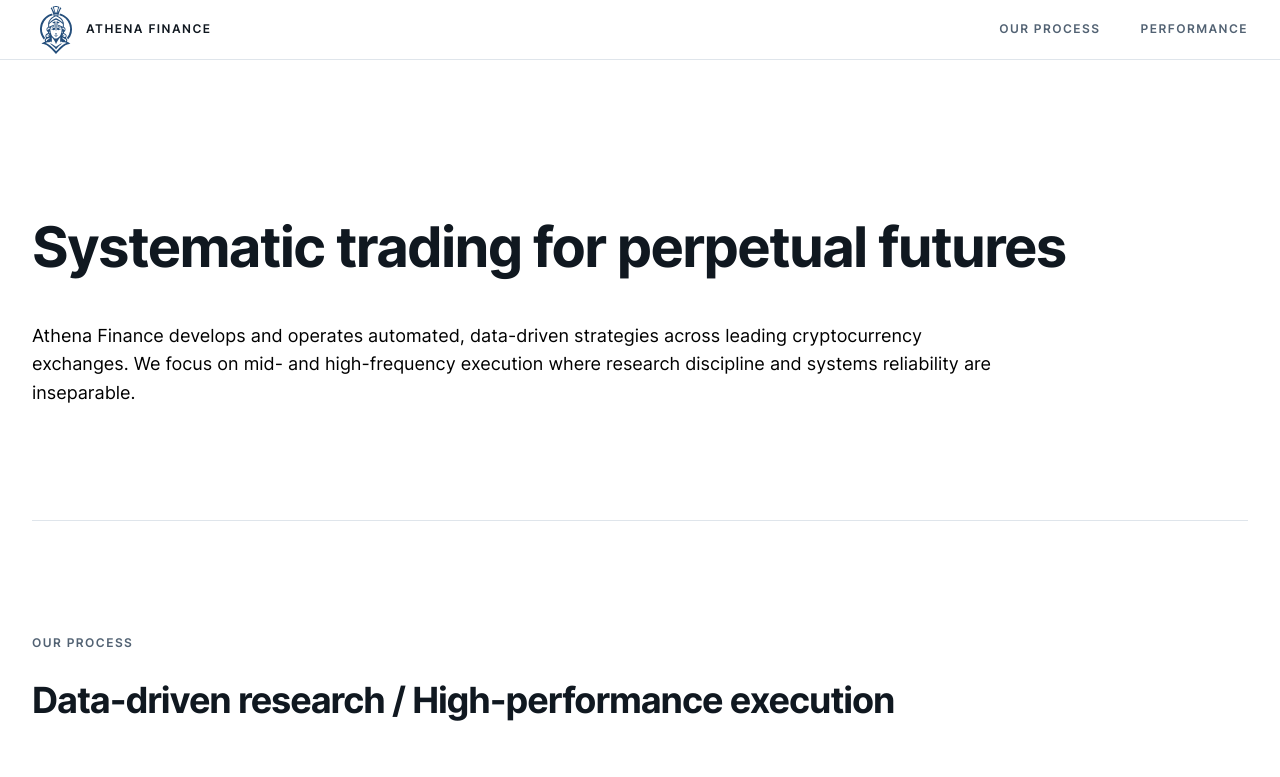
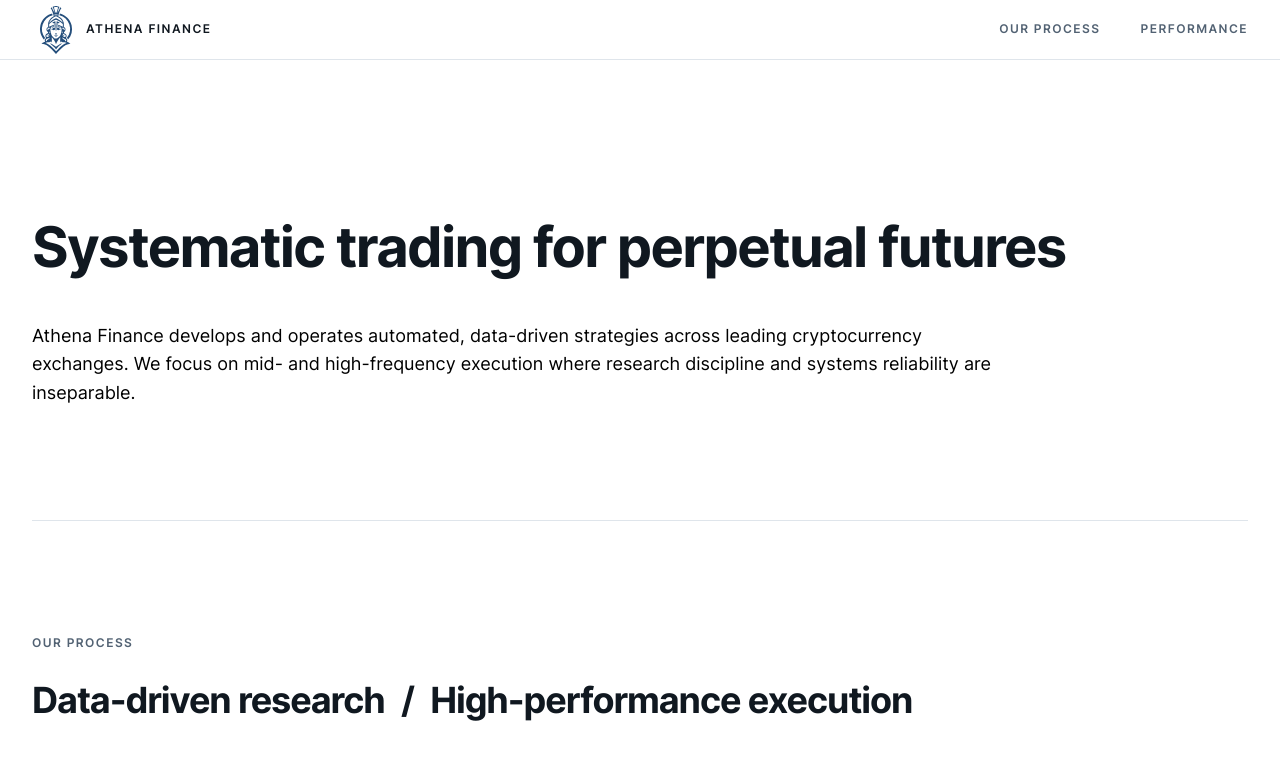
Before and after one commit to PanzerKunst/athena-finance-website, a React (Vite) app: page / in a window 1280 px wide. Shown: the top 777 px of the page. Built offline with nearby package versions, Linux system fonts and the light colour scheme.

Commit message:
Fix following code review

```diff
--- a/src/UI/LandingPage.tsx
+++ b/src/UI/LandingPage.tsx
@@ -35,16 +35,16 @@ export function LandingPage() {
         <section id="process">
           <div className="container">
             <p className="label">Our process</p>
-            <h2>Data-driven research / High-performance execution</h2>
+            <h2>Data-driven research <span className="separator">/</span> High-performance execution</h2>
 
             <ul className="styleless">
               <li>
-                <PulseIcon size={28}/>
+                <PulseIcon size={28} aria-hidden/>
                 <h3>01 <span className="separator">/</span> Strategy research</h3>
                 <p>Ideas are expressed in Pine Script, evaluated across market regimes, and refined through exhaustive backtesting in TradingView.</p>
               </li>
               <li>
-                <RustIcon width={28} height={28}/>
+                <RustIcon width={28} height={28} aria-hidden/>
                 <h3>02 <span className="separator">/</span> High-performance engine</h3>
                 <p>Validated logic is translated into a proprietary execution engine designed for low-latency trading, written in Rust.</p>
               </li>
```
